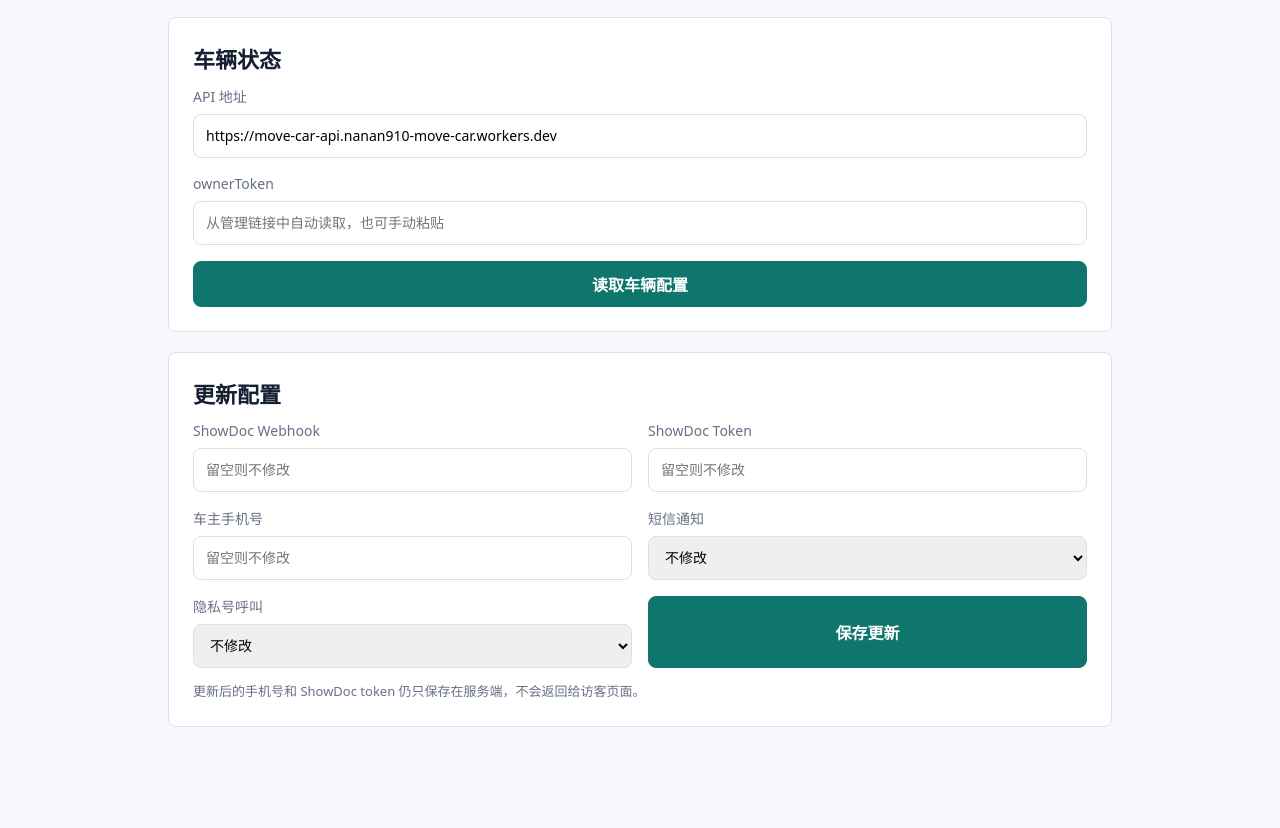
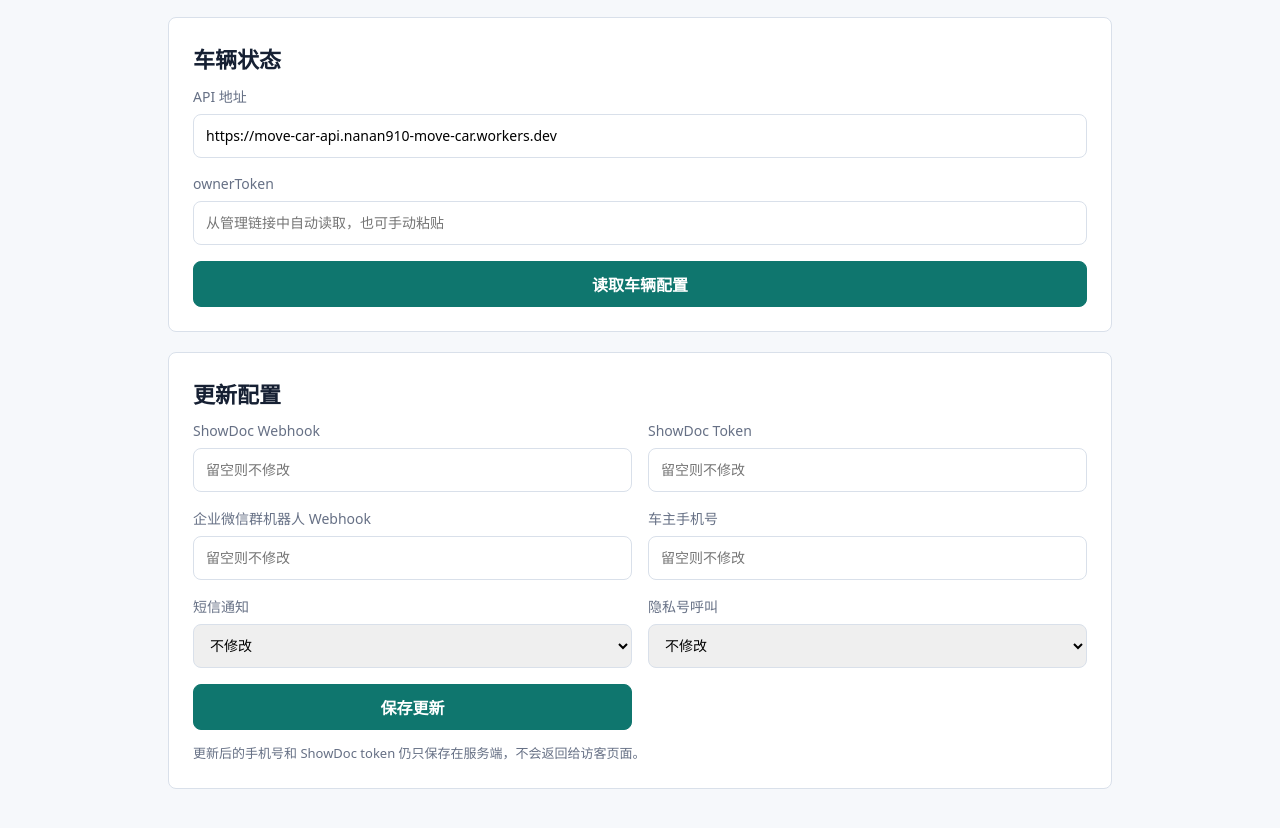
Before and after one commit to nanan910/move-car-mvp, a website: page public/owner.html in a window 1280 px wide. Shown: the part 264-1092 px from the top of the page. Before the commit the page ends 1047 px from the top, so only its background shows below. Drawn offline with Linux system fonts and the light colour scheme.

Commit message:
Add WeCom notification channel

```diff
--- a/public/owner.html
+++ b/public/owner.html
@@ -52,6 +52,10 @@
             <input id="showdocToken" name="showdocToken" type="password" placeholder="留空则不修改" />
           </label>
           <label>
+            企业微信群机器人 Webhook
+            <input id="wechatWorkWebhook" name="wechatWorkWebhook" placeholder="留空则不修改" inputmode="url" />
+          </label>
+          <label>
             车主手机号
             <input id="ownerPhone" name="ownerPhone" inputmode="tel" placeholder="留空则不修改" />
           </label>
```
